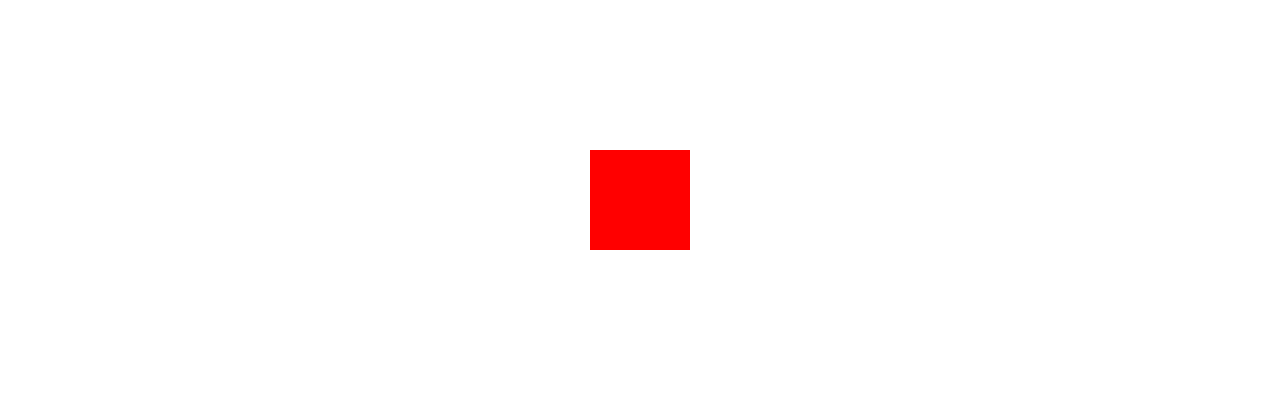
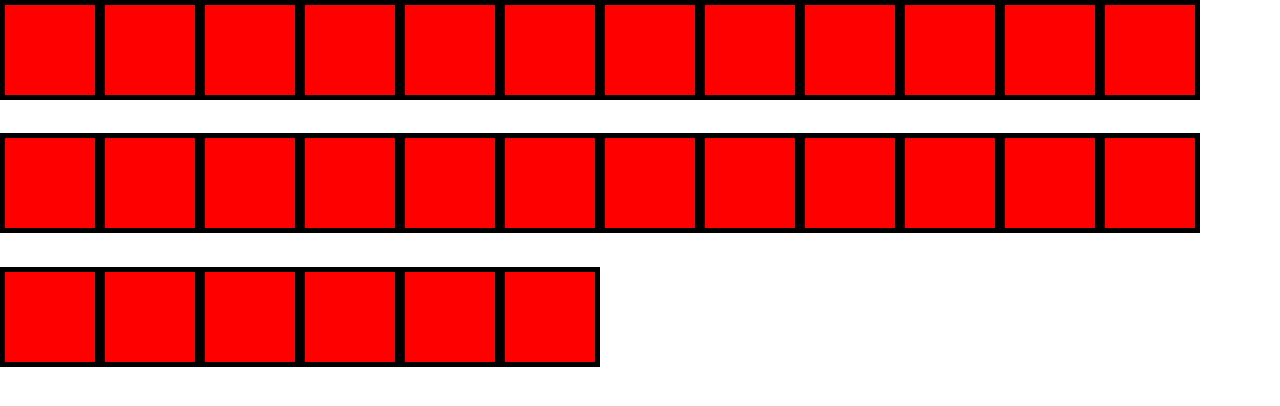
Before and after one commit to fancn21th/0_164_GASP_SPIKE, a website built with Parcel: page index.html in a window 1280 px wide. Built offline with nearby package versions, Linux system fonts and the light colour scheme.

Commit message:
multiple

```diff
--- a/index.html
+++ b/index.html
@@ -8,7 +8,6 @@
     <link rel="stylesheet" href="./style.css" />
   </head>
   <body>
-    <div id="box"></div>
     <script src="./index.js"></script>
   </body>
 </html>
--- a/index.js
+++ b/index.js
@@ -1,13 +1,17 @@
 import { TweenMax } from "gsap";
 
-const box = document.createElement("div");
-box.setAttribute("class", "box");
-document.body.appendChild(box);
-
-TweenMax.set(box, {
-  transformPerspective: 200,
+TweenMax.set(document.body, {
+  perspective: 300,
 });
 
-box.addEventListener("click", () => {
-  TweenMax.to(box, 1, { rotationY: "+=180" });
-});
+Array.from({
+  length: 30,
+})
+  .map(() => document.createElement("div"))
+  .forEach((box) => {
+    box.setAttribute("class", "box");
+    document.body.appendChild(box);
+    box.addEventListener("click", () => {
+      TweenMax.to(box, 1, { rotationY: "+=180" });
+    });
+  });
--- a/style.css
+++ b/style.css
@@ -7,14 +7,14 @@
 body {
   display: flex;
   height: 50vh;
-  justify-content: center;
-  align-items: center;
+  flex-wrap: wrap;
 }
 
 .box {
   width: 100px;
   height: 100px;
   background-color: red;
+  border: 5px solid black;
 }
 
 .hover {
```
